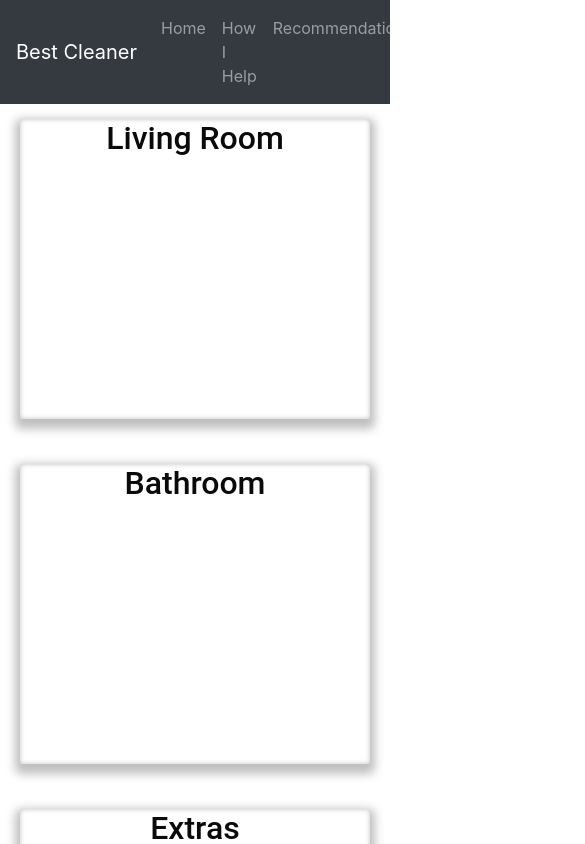
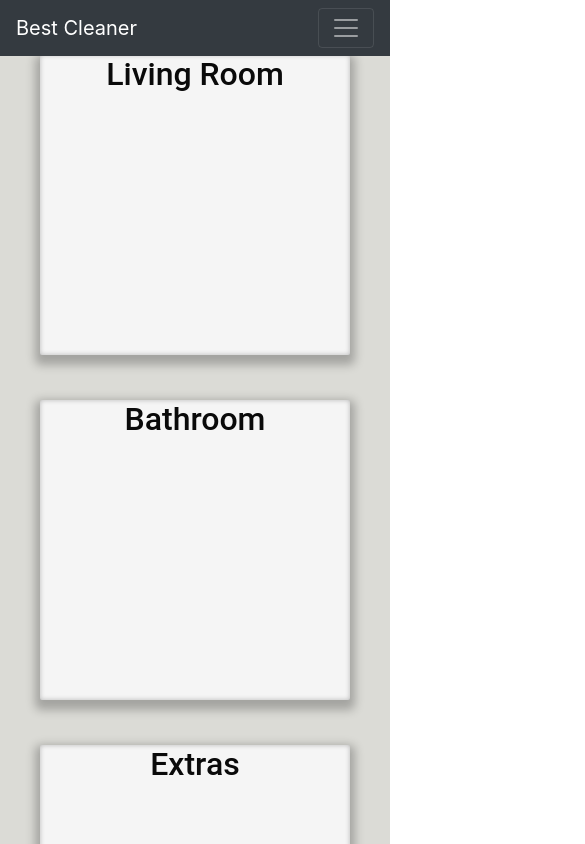
Before and after one commit to stacyburris/best-cleaner, a React (Create React App) app: page /services in a window 390 px wide. Shown: the top 844 px of the page, 585 px wide, since content can reach past the window. Built offline with nearby package versions, Linux system fonts and the light colour scheme.

Commit message:
navbar to menu button mobile responsive

```diff
--- /dev/null
+++ b/src/App.css
@@ -0,0 +1,64 @@
+@media(max-width: 540px){
+    .container{
+        width: 375px;
+        display: block;
+        /* background-color: springgreen; */
+      }
+      /* .details{
+          height: 045vh;
+      } */
+   .details #images #header {
+    height: 45vh;
+
+    }
+
+    .details .d-block w-100 {
+        height:50px;
+    }
+    .details #header {
+        font-size: 30px;
+        font-weight: bold;
+        color: rgb(249, 246, 246);
+        text-shadow: 0.02em 0 rgb(122, 121, 121), 0 0.02em rgb(122, 121, 121);
+
+    }
+    .details p {
+        font-size: 20px;
+        color: rgb(249, 246, 246);
+        text-shadow: 0.02em 0 rgb(122, 121, 121), 0 0.02em rgb(122, 121, 121);
+
+    }
+
+    #help-container h2{
+font-size: 18px;
+text-align: center;
+margin-top: 10px;
+background-color: seashell;
+padding-top: 10px;
+padding-bottom: 10px;
+
+    }
+    #help-container .help{
+        background-color: rgb(245, 243, 243);
+        border-left-color:#eee;
+        border-radius:2px;
+       border-right-color:#eee;
+        border-top-color:#ddd;
+        box-shadow:0 0 5px 0 rgba(0,0,0,.25) inset, 0 5px 10px 5px rgba(0,0,0,.25);
+    padding: 10px;
+    }
+}
+
+
+@media(max-width: 1024px){
+    .container{
+        width: 375px;
+        display: block;
+      }
+}
+
+/* @media(min-width: 1065px){
+    .container{
+
+    }
+} */
--- a/src/components/carousels/carousels.js
+++ b/src/components/carousels/carousels.js
@@ -23,6 +23,7 @@ return (
       src={secondKitchen}
       alt="Best Cleaner"
     />
+    <div id="block"></div>
     <Carousel.Caption>
       <div id="welcome-header">
     <h1 id="header">Best Cleaner</h1>
@@ -52,12 +53,7 @@ return (
       alt="Best Cleaner"
     />
     <Carousel.Caption>
-    {/* <Card id="sticky">
-  <Card.Body>
-    <h1 id="header">Best Cleaner</h1>
-      <p>Your free time wasn't made for housework</p>
-      </Card.Body>
-</Card> */}
+
     <div id="welcome-header">
     <h1 id="header">Best Cleaner</h1>
       <p>Your free time wasn't made for housework</p>
--- a/src/components/carousels/carousels.scss
+++ b/src/components/carousels/carousels.scss
@@ -1,26 +1,18 @@
 .details{
     font-family: Arial, Helvetica, sans-serif;
-    //position:absolute;
-    //width:900px;
-    //height:500px;
     margin: auto;
-
-
-
-    .details #images {
-      height: 100vh;
-
-  }
+  //   .details #images {
+  //     //height: 100vh;
+  // }
     #welcome-header{
-        margin-bottom: 50%;
-        //top: 10vh;
+        //margin-bottom: 50%;
         position: sticky;
         z-index: 99999999;
     }
     #header{
        // position: sticky;
        // margin-bottom: 600px;
-        font-size: 60px;
+        font-size: 50px;
         font-weight: bold;
         color: rgb(249, 246, 246);
         text-shadow: 0.02em 0 rgb(122, 121, 121), 0 0.02em rgb(122, 121, 121);
@@ -29,43 +21,19 @@
     p{
     font-weight: bold;
        margin-top: 0px;
-        font-size: 40px;
+        font-size: 30px;
         color: rgb(249, 246, 246);
         text-shadow: 0.02em 0 rgb(122, 121, 121), 0 0.02em rgb(122, 121, 121);
-
     }
 
+    // #images{
 
-    #images{
-
-      height:100vh;
-      // background-image:
-      //   linear-gradient(
-      //     rgba(0, 0, 0, 0.5),
-      //     rgba(0, 0, 0, 0.5)
-      //   ),
-
-      //   url('../images/bedroom.jpg');
+    //   height:100vh;
+    // }
     }
 
-
-      //position:static;
-    }
-
-
-
-
-.Carousel {
-    width:900px;
-    height:500px;
-    margin: auto;
-  }
-// #sticky{
-//    // position: fixed;
-//     background:fixed;
-//     background-color: transparent;
-//     margin-bottom: 500px;
-// }
-// d-block w-100 {
-//     height: 500px;
-// }
+// .Carousel {
+//     width:900px;
+//     height:500px;
+//     margin: auto;
+//   }
--- a/src/components/header/header.js
+++ b/src/components/header/header.js
@@ -2,22 +2,53 @@ import React from 'react';
 import Navbar from 'react-bootstrap/Navbar';
 import Nav from 'react-bootstrap/Nav';
 import NavDropdown from 'react-bootstrap/NavDropdown';
-// import Form from 'react-bootstrap/Form';
-// import FormControl from 'react-bootstrap/FormControl';
-//import Button from 'react-bootstrap/Button';
+import Container from 'react-bootstrap/Container';
 import 'bootstrap/dist/css/bootstrap.min.css';
 
-function Header () {
 
+const Header = () => {
   return (
 
-  <Navbar bg="dark" variant="dark">
+ <Navbar collapseOnSelect fixed='top' bg="dark" variant="dark" expand="md">
+<Container>
 <Navbar.Brand href="/">Best Cleaner</Navbar.Brand>
+<Navbar.Toggle aria-controls='responsive-navbar-nav' />
+<Navbar.Collapse id="responsive-navbar-nav">
     <Nav className="mr-auto">
       <Nav.Link href="/">Home</Nav.Link>
-      <Nav.Link href="/help">How I Help</Nav.Link>
+      <Nav.Link href="/help">Support</Nav.Link>
       <Nav.Link href="/recommendations">Recommendations</Nav.Link>
-      <NavDropdown title="Services" id="collasible-nav-dropdown">
+      <Nav.Link href="/services">Services</Nav.Link>
+      <Nav.Link href="/about">About Me</Nav.Link>
+      <Nav.Link href="/procedure">Procedure</Nav.Link>
+      <NavDropdown.Divider />
+      <Nav.Link href="/footer">Contact</Nav.Link>
+    </Nav>
+    </Navbar.Collapse>
+ </Container>
+ </Navbar>
+
+  )
+}
+
+export default Header;
+
+
+// trial
+
+// function Header () {
+// // const [onToggleNav, setOnToggleNav] = useState(false);
+
+// // const displayDropDown = ()=>{
+// //   setOnToggleNav(true);
+// // }
+
+
+
+{/*
+    {(displayDropDown) ?
+          <NavDropdown title="View All" >{onToggleNav}bghhfbht
+          <NavDropdown title="This is inside " id="collasible-nav-dropdown">
           <NavDropdown.Item href="/services">Kitchen</NavDropdown.Item>
           <NavDropdown.Item href="/services">Bathroom</NavDropdown.Item>
           <NavDropdown.Item href="/services">Living Room</NavDropdown.Item>
@@ -25,20 +56,15 @@ return (
           <NavDropdown.Divider />
           <NavDropdown.Item href="/services">Extras</NavDropdown.Item>
         </NavDropdown>
-            <Nav.Link href="/about">About Me</Nav.Link>
-      <Nav.Link href="/procedure">The Procedure</Nav.Link>
 
-    </Nav>
-    <Nav>
-      <Nav.Link href="/footer">Contact Me</Nav.Link>
-    </Nav>
+          </NavDropdown> :  <NavDropdown>meow</NavDropdown>
+
+        } */}
+
+
+// searchbar option
+
 {/* <Form inline>
       <FormControl type="text" placeholder="Search" className="mr-sm-2" />
       <Button variant="outline-info">Search</Button>
     </Form> */}
-  </Navbar>
-
-);
-}
-
-export default Header;
--- a/src/components/help/help.scss
+++ b/src/components/help/help.scss
@@ -1,6 +1,6 @@
-#help-container{
-    margin-top: 150px;
-}
+// #help-container{
+//     margin-top: 150px;
+// }
 // #help{
 //     margin-top: 30px;
 // }
--- a/src/components/services/services.js
+++ b/src/components/services/services.js
@@ -16,26 +16,11 @@ import './services.scss';
 //import ArrowRightIcon from '@material-ui/icons/ArrowRight';
 //import Icon from '@material-ui/core/Icon';
 
-// const useStyles = makeStyles({
-//   root: {
-//     minWidth: 275,
-//   },
-//   bullet: {
-//     display: 'inline-block',
-//     margin: '0 2px',
-//     transform: 'scale(0.8)',
-//   },
-//   title: {
-//     fontSize: 14,
-//   },
 
-// });
-//container spacing={2} direction="column"
-// container spacing={2} direction="column"
-// option 1 with material ui card flip with service area of front and details on back
 export default function Services(){
   //const classes = useStyles();
   return (
+<div class="page-container">
           <div class="service-container">
             {/* <Grid id="grid"> */}
             <div class="flip-card">
@@ -76,9 +61,7 @@ export default function Services(){
             <Typography variant="h5" component="h2">
                <h2>Bathroom</h2>
                   </Typography>
-
             </div>
-
             <div id="flip-card-back">
               <Grid item xs={12}>
                 <Card className="root" variant="outlined">
@@ -94,7 +77,6 @@ export default function Services(){
                           <li>Vacuum and wash floors </li>
                         </ul>
                   </Typography>
-
                   </CardContent>
                 </Card>
               </Grid>
@@ -246,6 +228,7 @@ export default function Services(){
 
         {/* </Grid>  */}
       </div>
+      </div>
   )
 }
 
--- a/src/components/services/services.scss
+++ b/src/components/services/services.scss
@@ -1,6 +1,6 @@
 .root{
     text-align: left;
-
+    background-color: rgba(210, 229, 244, 0.562);
     // .container {
     //   display: grid;
     //   grid-template-columns: 1fr 1fr 1fr; /* fraction*/
@@ -21,17 +21,19 @@
     position: relative;
     width: 100%;
     height: 300px;
+   // margin-bottom: 0%;
     text-align: center;
     transition: transform 0.8s;
     transform-style: preserve-3d;
   }
   .flip-card:hover #flip-card-inner {
-    //color:rgb(206, 111, 202);
     transition: transform 2s;
     transition-delay: 0.5s;
     transform: rotateY(180deg);
   }
+
   #flip-card-front, #flip-card-back {
+    background-color: whitesmoke;
     position: absolute;
     width: 100%;
     height: 300px;
@@ -49,32 +51,63 @@
     box-sizing: border-box;
 
   }
-  #flip-card-back, .questions {
-    //color: white;
+  #flip-card-front:hover{
+    background-color: rgba(150, 198, 238, 0.562);
+  }
+  //.question
+  #flip-card-back {
+    color: white;
     transform: rotateY(180deg);
-  //    background-color: none;
-  //   color: black;
-  //   border-left-color:#eee;
-  //   border-radius:2px;
-  //  border-right-color:#eee;
-  //   border-top-color:#ddd;
-  //  box-shadow:0 0 5px 0 rgba(0,0,0,.25) inset, 0 5px 10px 5px rgba(0,0,0,.25);
-  //   box-sizing: border-box;
-    overflow: scroll;
+     //background-color: none;
+    color: black;
+    border-left-color:#eee;
+    border-radius:2px;
+   border-right-color:#eee;
+    border-top-color:#ddd;
+   box-shadow:0 0 5px 0 rgba(0,0,0,.25) inset, 0 5px 10px 5px rgba(0,0,0,.25);
+    box-sizing: border-box;
+   overflow:scroll;
+    width: 350px;
+    height: 300px;
+
   }
+  #flip-card-back::-webkit-scrollbar {
+    width: 0px;
+    background: transparent;
+  }
+
+  .question {
+  // overflow: scroll;
+  width: 100%;
+  height: 300px;
+  margin-top: 10px;
+  }
+
   #grid{
-    margin: 10% 30% 10% 30%;
+    margin: 10% 30% 10% 35%;
      width: 35%;
 
   }
   #results{
-    text-align: center;
+    text-align: left;
   }
 
 .service-container{
   display: flex;
   flex-wrap: wrap;
+  margin: 40px;
+
     // display: grid;
     // grid-template-columns: 25% 25% 25% 25% 25%;
     // grid-template-rows: 15% 15% 15% 15% 15%;
   }
+  .backContent{
+    margin-top: 10px;
+    margin-left: 10px;
+    margin-right: 10px;
+    margin-bottom: 0px;
+  }
+
+ .page-container{
+   background-color: rgb(219, 219, 214);
+ }
```
Also changed, not shown: src/App.js (+24 -45 lines). Lines whose indentation alone changed are shown as unchanged.
